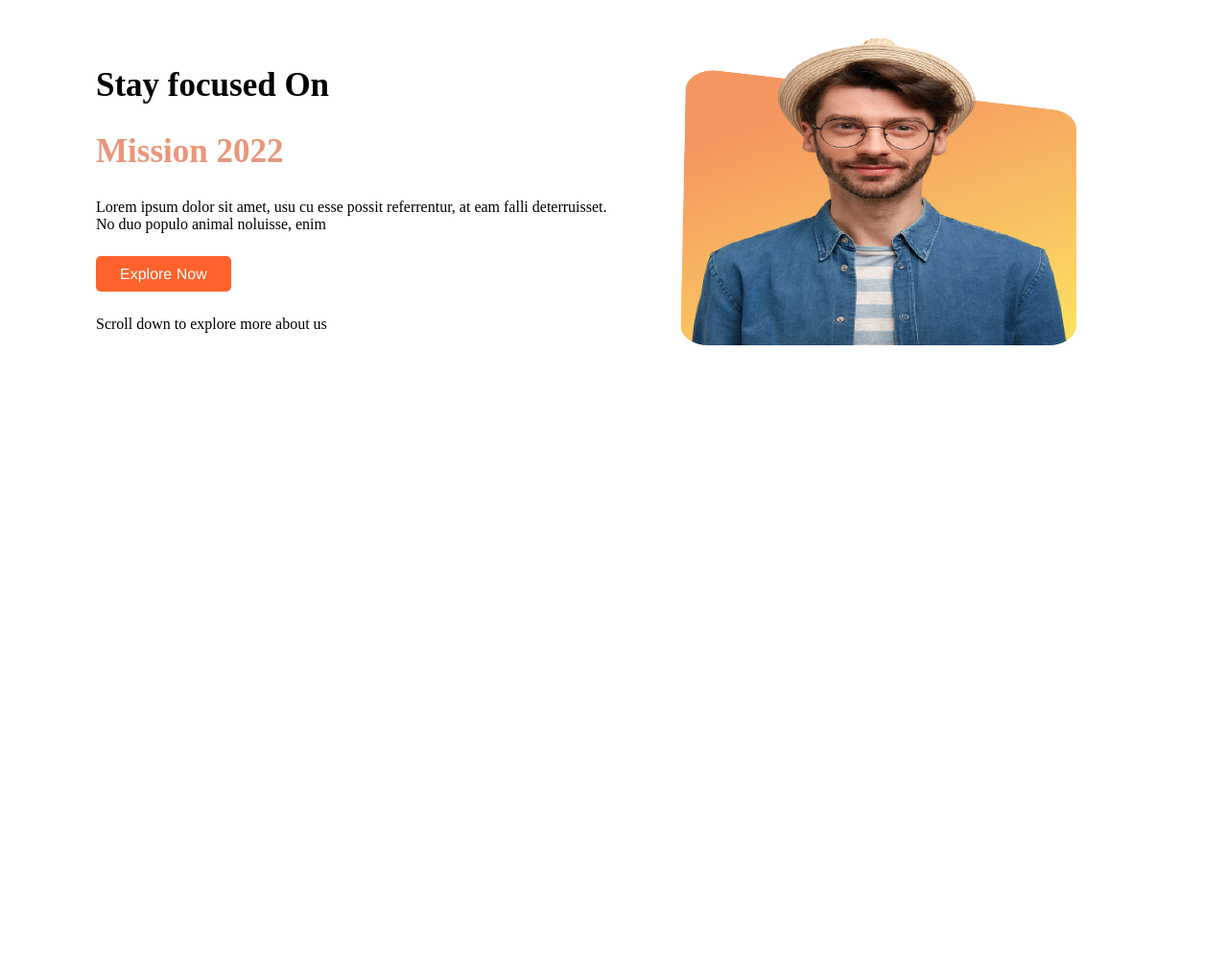
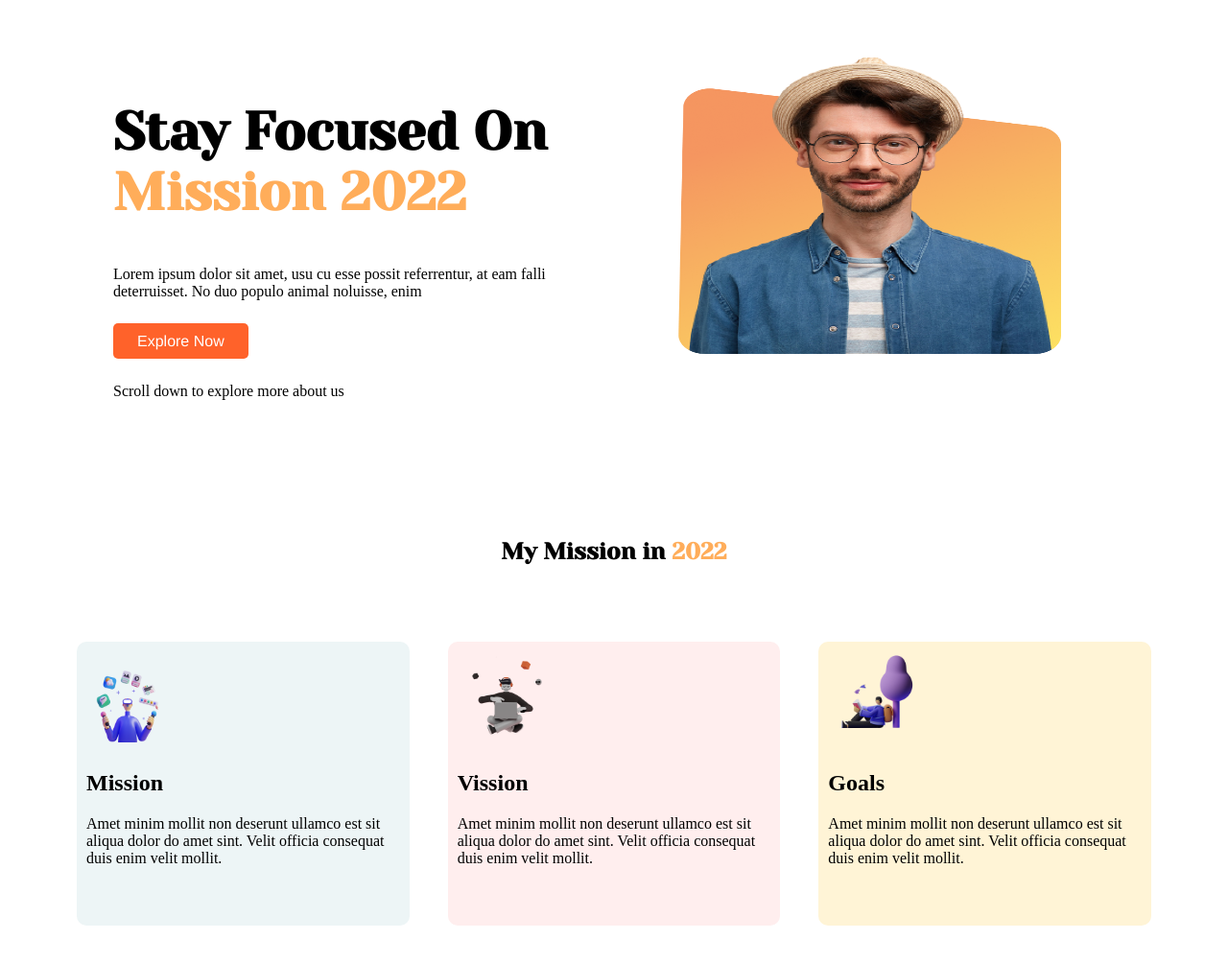
Before and after one commit to shaykat22/first-assignment, a plain HTML site: page index.html in a window 1280 px wide. Shown: the whole page at 96% size. Before the commit the page ends 800 px from the top, so only its background shows below. Drawn offline with Linux system fonts and the light colour scheme.

Commit message:
second part added

```diff
--- a/index.html
+++ b/index.html
@@ -7,13 +7,22 @@
     <meta name="viewport" content="width=device-width, initial-scale=1.0">
     <title>Shafinur's Assignment</title>
     <link rel="stylesheet" href="style.css">
+    <link rel="preconnect" href="https://fonts.googleapis.com">
+    <link rel="preconnect" href="https://fonts.gstatic.com" crossorigin>
+    <link href="https://fonts.googleapis.com/css2?family=Yeseva+One&display=swap" rel="stylesheet">
+    <link rel="preconnect" href="https://fonts.googleapis.com">
+    <link rel="preconnect" href="https://fonts.gstatic.com" crossorigin>
+    <link href="https://fonts.googleapis.com/css2?family=Yeseva+One&display=swap" rel="stylesheet">
 </head>
 
 <body>
-    <section>
+    <section class="flexible-container">
         <div class="width">
-            <h1>Stay focused On</h1>
-            <h1 class="colors">Mission 2022</h1>
+            <h1 class="top-banner">Stay Focused On <br>
+                <span class="colors">Mission 2022</span>
+
+            </h1>
+
             <p>Lorem ipsum dolor sit amet, usu cu esse possit
                 referrentur, at eam falli deterruisset. No duo populo
                 animal noluisse, enim</p><br>
@@ -26,6 +35,38 @@
             <img src="person-1.png" alt="">
         </div>
     </section>
+    <section>
+        <h1 id="second-part-title">My Mission in <span class="colors">2022</span></h1>
+
+        <div class="flexible-container ">
+            <div class="mission">
+                <img class="illustrator" src="ilus/illustrator-1.png" alt="">
+                <h1>Mission</h1>
+
+                <p>Amet minim mollit non deserunt
+                    ullamco est sit aliqua dolor do amet
+                    sint. Velit officia consequat duis enim
+                    velit mollit.</p>
+            </div>
+            <div class="vission">
+                <img class="illustrator" src="ilus/illustrator-2.png" alt="">
+                <h1>Vission</h1>
+                <p>Amet minim mollit non deserunt
+                    ullamco est sit aliqua dolor do amet
+                    sint. Velit officia consequat duis enim
+                    velit mollit.</p>
+            </div>
+            <div class="goals">
+                <img class="illustrator" src="ilus/illustrator-3.png" alt="">
+                <h1>Goals</h1>
+                <p>Amet minim mollit non deserunt
+                    ullamco est sit aliqua dolor do amet
+                    sint. Velit officia consequat duis enim
+                    velit mollit.</p>
+            </div>
+
+        </div>
+    </section>
 </body>
 
 </html>
--- a/style.css
+++ b/style.css
@@ -1,15 +1,16 @@
 .colors{
-    color: darksalmon;
+    color: #ffad5a;
 }
 body{
     margin: 0;
 }
-h1{
-    font-size: 35px;
+.top-banner{
+    font-size: 55px;
+    font-family: 'Yeseva One', cursive;
 }
-section{
+.flexible-container{
     display: flex;
-    margin: 40px;
+    margin: 60px;
 }
 .width{
     width: 50%;
@@ -28,3 +29,44 @@ section{
    font-weight: 100;
    font-family: 'Franklin Gothic Medium', 'Arial Narrow', Arial, sans-serif;
 }
+#second-part-title{
+    font-family: 'Yeseva One', cursive;
+     text-align: center;
+     font-weight: bold;
+
+}
+.illustrator{
+    height: 100px;
+    width: 100px;
+}
+.mission{
+   background-color: #edf5f6;
+   border-radius: 10px;
+   padding: 10px;
+   margin: 20px 20px;
+   width: 360px;
+   height: 276px;
+   left: 156px;
+   top: 723px;
+
+}
+.vission{
+    background-color: #ffeeee;
+    border-radius: 10px;
+    padding: 10px;
+    margin: 20px 20px;
+    width: 360px;
+    height: 276px;
+    left: 540px;
+    top: 723px;
+}
+.goals{
+    background-color:#fff4d6 ;
+    border-radius: 10px;
+    padding: 10px;
+    margin: 20px 20px;
+    width: 360px;
+    height: 276px;
+    left: 924px;
+    top: 723px;
+}
```
Also changed, not shown: ilus/illustrator-1.png (added), ilus/illustrator-2.png (added), ilus/illustrator-3.png (added).
